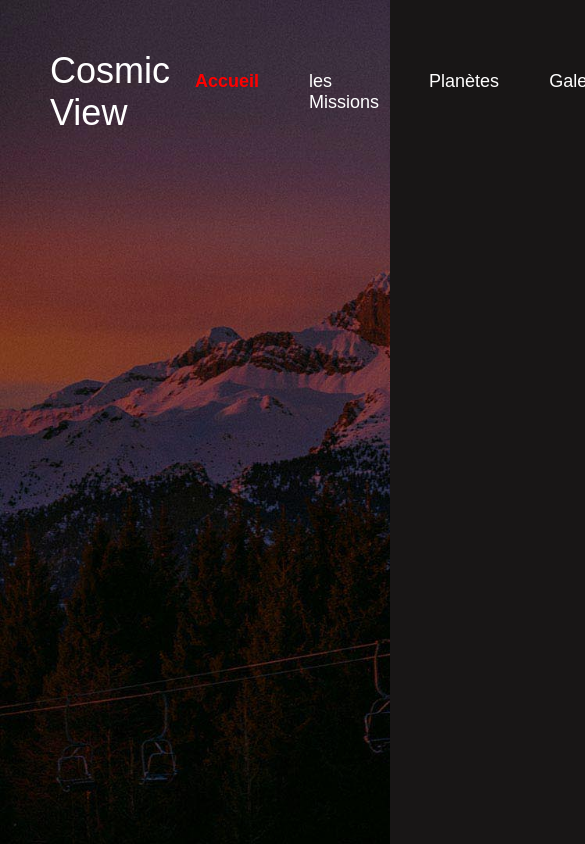
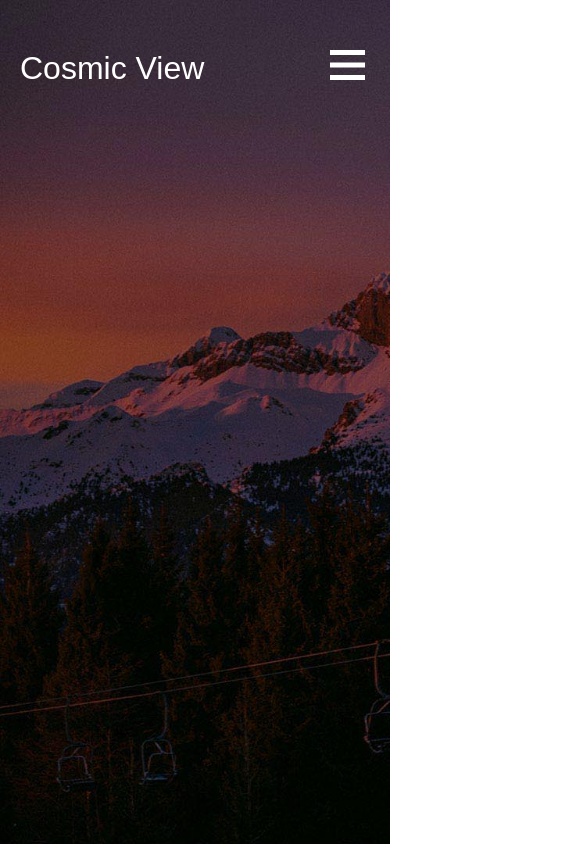
Before and after one commit to Minonix/cosmic-view, a plain HTML site: page page/contact.html in a window 390 px wide. Shown: the top 844 px of the page, 585 px wide, since content can reach past the window. Drawn offline with Linux system fonts and the light colour scheme.

Commit message:
fin de la mise en action du menu hamburger

```diff
--- a/css/style.contact.css
+++ b/css/style.contact.css
@@ -7,7 +7,6 @@
 
 body{
     font-family: 'Poppins', sans-serif;
-    background-color: #181616;
 }
 
 header{
@@ -26,7 +25,6 @@ header{
     width: 100%;
     box-sizing: border-box;
 }
-
 
 .navbar a{
     color: white;
@@ -50,15 +48,55 @@ header{
     font-weight: 600;
 }
 
-.navbar .manu-hamburger{
+.navbar .menu-hamburger{
+    display: none;
     position: absolute;
     top: 50px;
-    right: 50px;
-    whidth: 35px;
+    right: 25px;
+    width: 35px;
 }
 
-@media screen and(max-width: 900px){
+@media screen and (max-width: 900px) {
+    .navbar{
+        padding: 0;
+    }
+
+    .navbar .logo{
+        position: absolute;
+        top: 50px;
+        left: 20px;
+    }
+
+    .navbar .menu-hamburger{
+        display: block;
+    }
+
     .nav-links{
-        display: none;
+        top: 0;
+        left: 0;
+        position: absolute;
+        background-color: rgba(27, 27, 27, 0.719);
+        backdrop-filter: blur(8px);
+        width: 100%;
+        height: 100vh;
+        display: flex;
+        flex-direction: column;
+        justify-content: center;
+        align-items: center;
+        margin-left: -100%;
+        transition: all 0.5s ease;
+}
+
+    .mobile-menu{
+        margin-left: 0;
+    }
+
+    .nav-links ul{
+        display: flex;
+        flex-direction: column;
+    }
+
+    .navbar .nav-links ul li{
+        margin: 1.2em;
     }
 }
--- a/page/contact.html
+++ b/page/contact.html
@@ -5,9 +5,7 @@
     <meta http-equiv="X-UA-Compatible" content="IE=edge">
     <meta name="viewport" content="width=device-width, initial-scale=1.0">
     <title>Cosmic View</title>
-    <link rel="stylesheet" href="../css/style.menu.css">
     <link rel="stylesheet" href="../css/style.contact.css">
-
 </head>
 <body>
 
@@ -27,4 +25,12 @@
     <header></header>
 
 </body>
+    <script>
+        const menuHamburger = document.querySelector(".menu-hamburger")
+        const navLinks = document.querySelector(".nav-links")
+
+        menuHamburger.addEventListener('click',()=>{
+        navLinks.classList.toggle('mobile-menu')
+        })
+    </script>
 </html>
```
